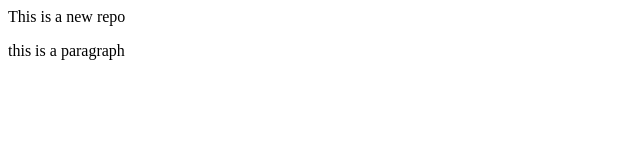
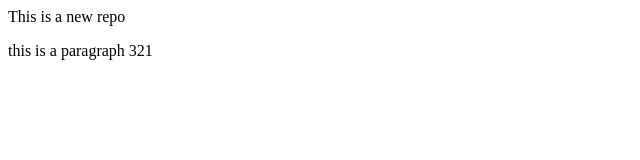
Before and after one commit to Naik-Vedant1234/local_repo, a plain HTML site: page index.html in a window 1280 px wide. Shown: the full height of the page, 0-640 px from the left. Drawn offline with Linux system fonts and the light colour scheme.

Commit message:
change in feature 1

```diff
--- a/index.html
+++ b/index.html
@@ -1,2 +1,2 @@
 <p>This is a new repo</p>
-<p>this is a paragraph</p>
+<p>this is a paragraph 321</p>
```
